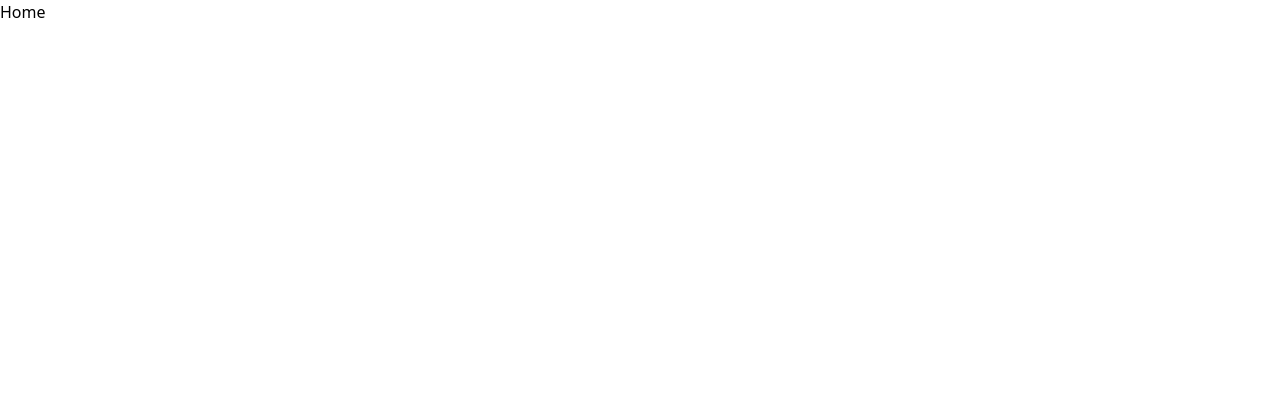
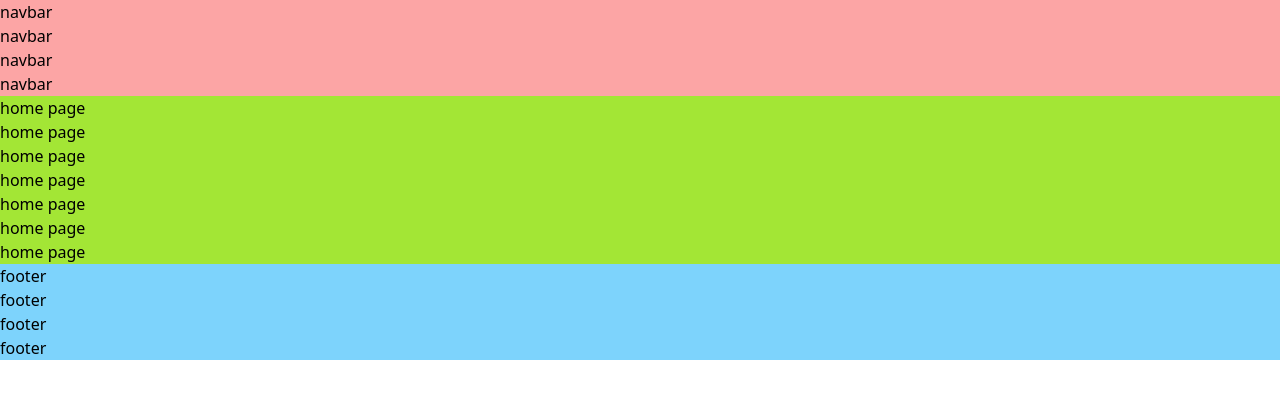
Before and after one commit to MoniruzzamanBillal/FlightBookSystem, a React (Vite) app in the folder flbs_client/: page / in a window 1280 px wide. Shown: the top 398 px of the page. Built offline with nearby package versions, Linux system fonts and the light colour scheme.

Commit message:
routes added , context added

```diff
--- /dev/null
+++ b/flbs_client/src/Context/AuthContext.jsx
@@ -0,0 +1,19 @@
+import { createContext, useContext, useState } from "react";
+
+export const AuthContext = createContext();
+
+export const AuthContextProvider = ({ children }) => {
+  const [test, setTest] = useState("test state ");
+
+  const authValue = {
+    test,
+  };
+
+  return (
+    <AuthContext.Provider value={authValue}>{children}</AuthContext.Provider>
+  );
+};
+
+export const useAuth = () => {
+  return useContext(AuthContext);
+};
--- /dev/null
+++ b/flbs_client/src/Context/StateContext.jsx
@@ -0,0 +1,17 @@
+import { createContext, useContext, useState } from "react";
+
+export const StateContext = createContext();
+
+export const StateContextProvider = ({ children }) => {
+  const [testState, useTestState] = useState("test state context");
+
+  const authValue = { testState };
+
+  return (
+    <StateContext.Provider value={authValue}>{children}</StateContext.Provider>
+  );
+};
+
+export const useStateContext = () => {
+  return useContext(StateContext);
+};
--- /dev/null
+++ b/flbs_client/src/Pages/Home.jsx
@@ -0,0 +1,22 @@
+import React from "react";
+import { useAuth } from "../Context/AuthContext";
+import { useStateContext } from "../Context/StateContext";
+
+const Home = () => {
+  const { test } = useAuth();
+  const { testState } = useStateContext();
+
+  return (
+    <div className="homeContainer bg-lime-400  ">
+      <h1>home page </h1>
+      <h1>home page </h1>
+      <h1>home page </h1>
+      <h1>home page </h1>
+      <h1>home page </h1>
+      <h1>home page </h1>
+      <h1>home page </h1>
+    </div>
+  );
+};
+
+export default Home;
--- /dev/null
+++ b/flbs_client/src/Routes/RootPage.jsx
@@ -0,0 +1,34 @@
+import React from "react";
+import { Outlet } from "react-router-dom";
+
+const RootPage = () => {
+  return (
+    <div className="mainPageCOntainer">
+      {/* nav var starts  */}
+      <div className="navContainer bg-red-300  ">
+        <h1>navbar</h1>
+        <h1>navbar</h1>
+        <h1>navbar</h1>
+        <h1>navbar</h1>
+      </div>
+      {/* nav var ends */}
+
+      {/* main body container  */}
+      <div className="bodyContainer">
+        <Outlet />
+      </div>
+      {/* main body container  */}
+
+      {/* footer starts  */}
+      <div className="footerContainer bg-sky-300 ">
+        <h1>footer </h1>
+        <h1>footer </h1>
+        <h1>footer </h1>
+        <h1>footer </h1>
+      </div>
+      {/* footer ends  */}
+    </div>
+  );
+};
+
+export default RootPage;
```
Also changed, not shown: flbs_client/src/Routes/Router.jsx (+13 -1 lines), flbs_client/src/main.jsx (+9 -3 lines).
